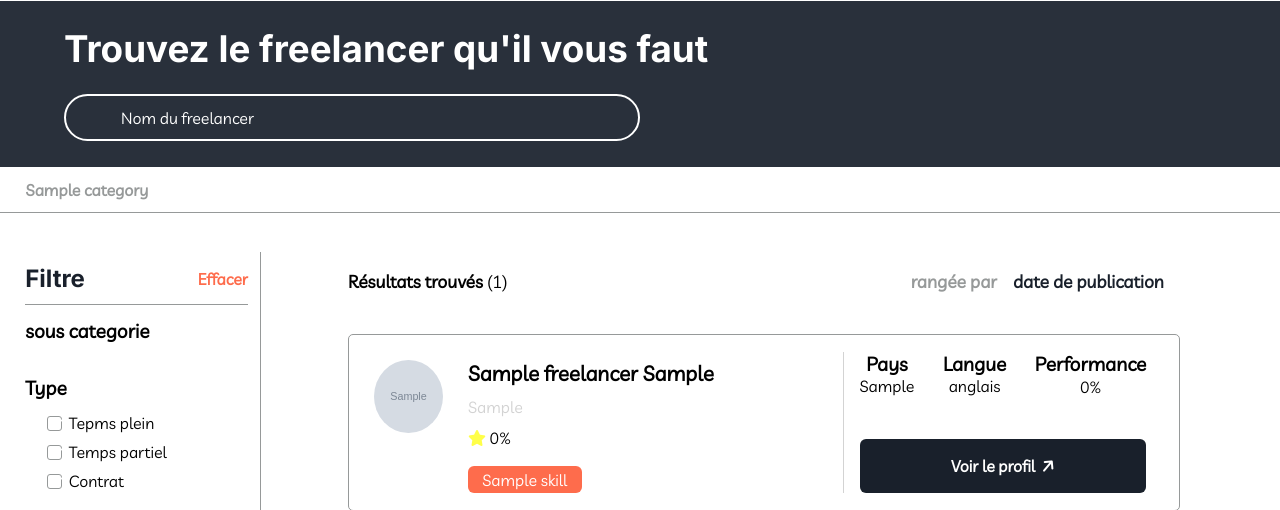
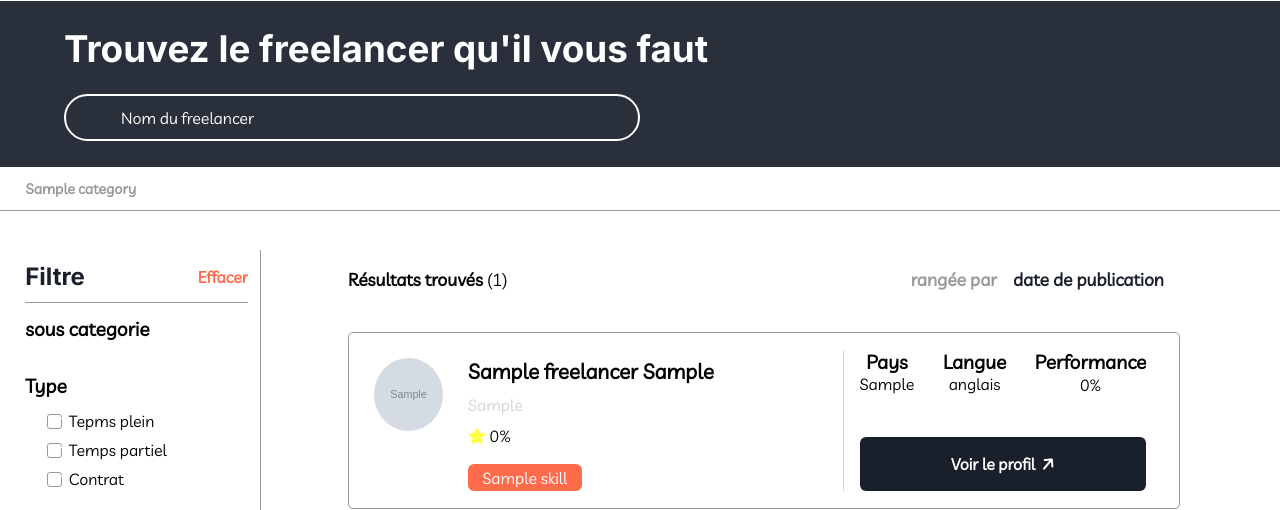
Before and after one commit to kice07/Crisma_Gamma, a PHP site: page /Admin_Dashboard/freelancer.php in a window 1280 px wide. Shown: the part 100-610 px from the top of the page. Run offline with PHP 8.4, Linux system fonts and the light colour scheme; the visitor is signed in with stand-in values (Sample User, id 1); tables that the repository leaves empty or names only in its code hold one stand-in row (values such as "Sample post"); grey boxes marked "Sample" are stand-in pictures; data that the repository does not hold is empty; some libraries are stand-ins or nearby versions.

Commit message:
categories font
Signed-off-by: kice07 <christ.ehouman07@gmail.com>

```diff
--- a/Admin_Dashboard/freelancer.php
+++ b/Admin_Dashboard/freelancer.php
@@ -64,7 +64,7 @@ $starter = 1;
             <?php
             while ($row = mysqli_fetch_assoc($cat_query)) {
             ?>
-                <li class="translate" id="<?php echo $row['id'] ?>" onclick="getSubCat(this)"><?php echo $row['label'] ?></li>
+                <li class="translate" id="<?php echo $row['id'] ?>" onclick="getSubCat(this)" style="font-size: .9em;"><?php echo $row['label'] ?></li>
             <?php
             }
             ?>
```
